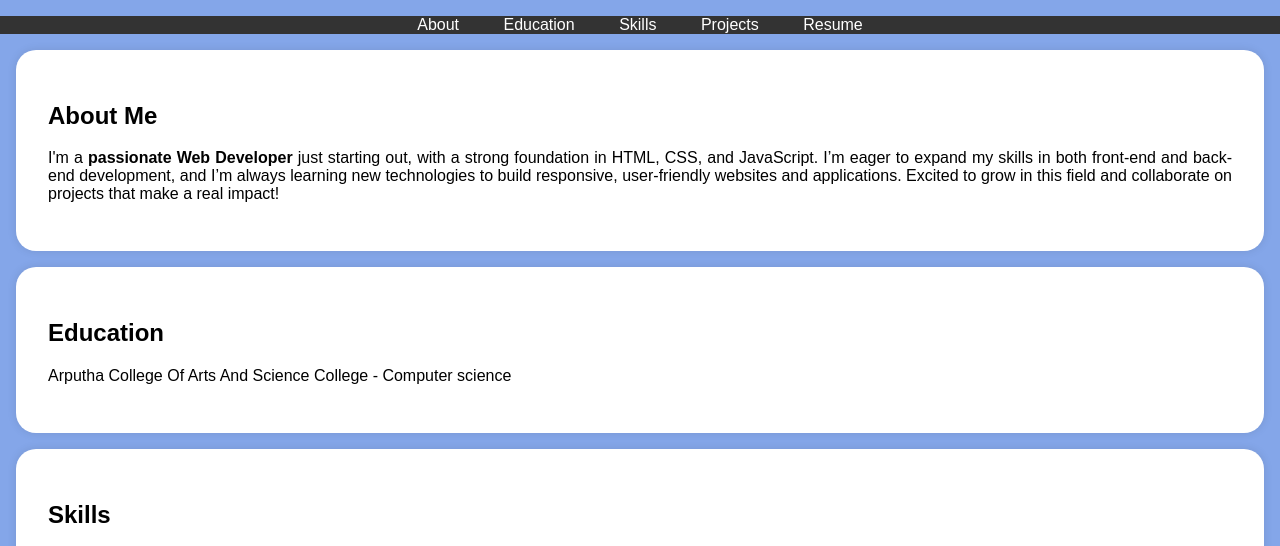
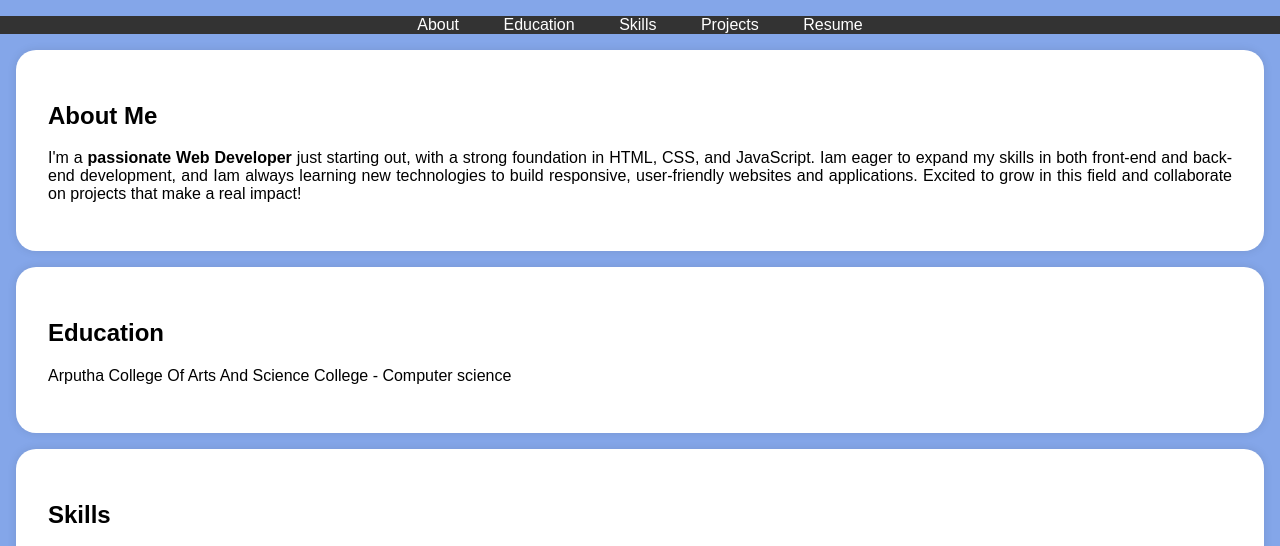
Before and after one commit to selva0711/digital-portfolio, a plain HTML site: page index.html in a window 1280 px wide. Shown: the part 197-743 px from the top of the page. Drawn offline with Linux system fonts and the light colour scheme.

Commit message:
Update index.html

```diff
--- a/index.html
+++ b/index.html
@@ -116,8 +116,8 @@
         <div class="section-content">
             <h2>About Me</h2>
             <p>I'm a <b>passionate Web Developer</b>  just starting out, with a strong foundation in HTML, CSS, and
-                JavaScript. I’m eager to expand my skills in both front-end and back-end development, and
-                I’m always learning new technologies to build responsive, user-friendly websites and
+                JavaScript. Iam eager to expand my skills in both front-end and back-end development, and
+                Iam always learning new technologies to build responsive, user-friendly websites and
                  applications.
                  Excited to grow in this field and collaborate on projects that make a real impact!</p>
 
```
